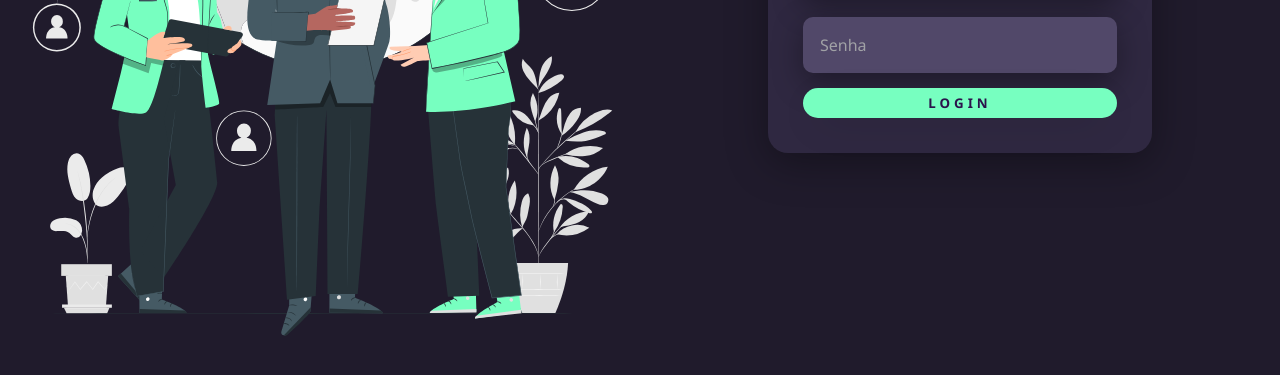
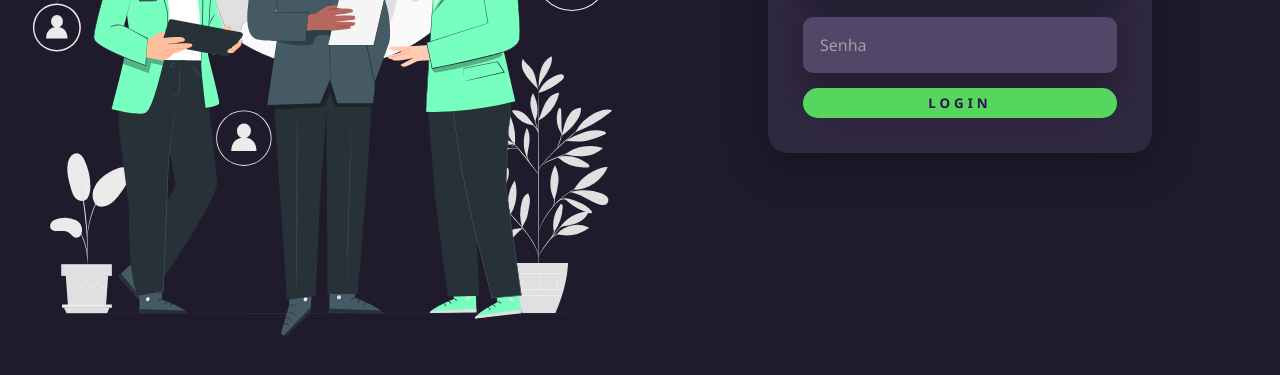
Before and after one commit to Wellington-lopes/GEO, a plain HTML site: page index.html in a window 1280 px wide. In both pictures the pointer is over the button "LOGIN". Shown: the part 395-770 px from the top of the page. Drawn offline with Linux system fonts and the light colour scheme.

Commit message:
atualizando CSS

```diff
--- a/style.css
+++ b/style.css
@@ -105,3 +105,8 @@ button{
     cursor: pointer;
     box-shadow: 0px 10px 40px -12px #00000052;
 }
+
+.btn-login:hover{
+    transition: background 1s;
+    background: #56d65d;
+}
```
